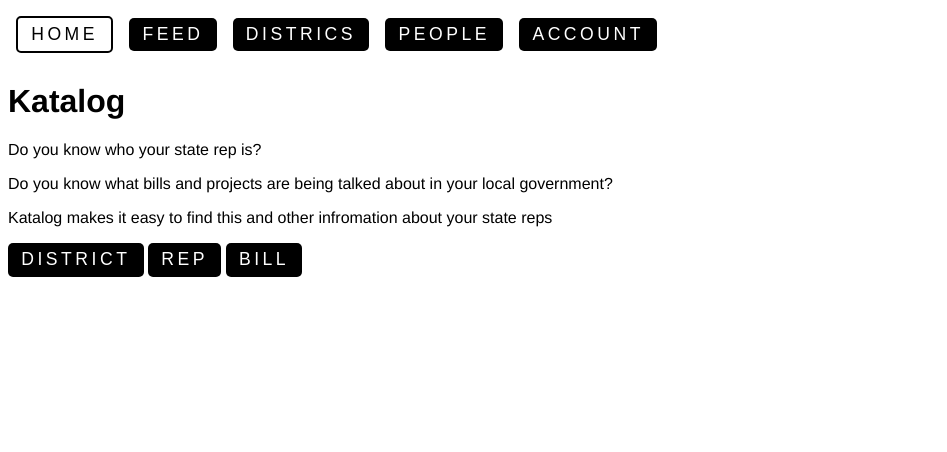
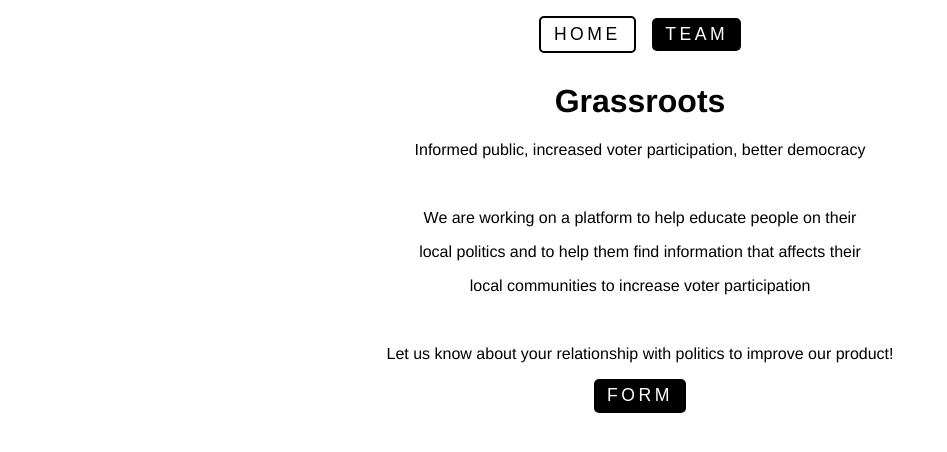
Before and after one commit to MarcoF1/grassroots, a Vue app: page / in a window 1280 px wide. Shown: the top 452 px of the page, without its empty margins (0-947 px from the left). Built offline with nearby package versions, Linux system fonts and the light colour scheme; the HTML template or start-up script is replaced by a standard one.

Commit message:
added front page

```diff
--- a/public/index.html
+++ b/public/index.html
@@ -7,11 +7,11 @@
     <meta name="viewport" content="width=device-width,initial-scale=1.0">
     <link rel="icon" href="favicon.ico">
     <link rel="stylesheet" href="web.css">
-    <title>Katalog</title>
+    <title>Grassroots</title>
   </head>
   <body>
     <noscript>
-      <strong>We're sorry but Katalog doesn't work properly without JavaScript enabled. Please enable it to continue.</strong>
+      <strong>We're sorry but Grassroots doesn't work properly without JavaScript enabled. Please enable it to continue.</strong>
     </noscript>
     <div id="app"></div>
     <!-- built files will be auto injected -->
--- a/src/components/Navbar.vue
+++ b/src/components/Navbar.vue
@@ -3,7 +3,10 @@
       <router-link to="/">
         <button v-bind:class="{ selected: $route.name  == 'main'}" class="button">Home</button>
       </router-link>
-      <router-link to="/feed">
+      <router-link to="/team">
+        <button v-bind:class="{ selected: $route.name  == 'team'}" class="button">Team</button>
+      </router-link>
+      <!-- <router-link to="/feed">
         <button v-bind:class="{ selected: $route.name  == 'feed'}" class="button">Feed</button>
       </router-link>
       <router-link to="/find">
@@ -14,16 +17,10 @@
       </router-link>
       <router-link to="/account">
         <button v-bind:class="{ selected: $route.name  == 'account'}" class="button">Account</button>
-      </router-link>
+      </router-link> -->
   </div>
 </template>
-<style scoped>
-  .selected {
-    background: rgb(255, 255, 255);
-    color: rgb(0, 0, 0);
-    border: 2px black solid
-  }
-</style>
+
 
 <script>
 export default {
@@ -38,5 +35,16 @@ export default {
   .button {
     margin: 8px;
   }
+  .selected {
+    background: rgb(255, 255, 255);
+    color: rgb(0, 0, 0);
+    border: 2px black solid
+  }
+  .nav-bar {
+    display: flex;
+    align-items: center;
+    justify-content: center;
+    /* justify-content: flex-end; */
+  }
 
 </style>
--- a/src/router.js
+++ b/src/router.js
@@ -12,44 +12,49 @@ export default new Router({
       component: () => import('./views/Main.vue')
     },
     {
-      path: '/account',
-      name: 'account',
-      component: () => import('./views/Account.vue')
+      path: '/team',
+      name: 'team',
+      component: () => import('./views/Team.vue')
     },
-    {
-      path: '/find',
-      name: 'find',
-      component: () => import('./views/Find.vue')
-    },
-    {
-      path: '/district/:id',
-      name: 'district',
-      component: () => import('./components/District.vue')
-    },
-    {
-      path: '/rep/:id',
-      name: 'rep',
-      component: () => import('./components/Representative.vue')
-    },
-    {
-      path: '/bill/:id',
-      name: 'bill',
-      component: () => import('./components/Bill.vue')
-    },
-    {
-      path: '/feed',
-      name: 'feed',
-      component: () => import('./views/Feed.vue')
-    },
-    {
-      path: '/people',
-      name: 'people',
-      component: () => import('./views/People.vue')
-    },
-    {
-      path: '/user/:id',
-      name: 'user',
-      component: () => import('./components/User.vue')
-    }
+    // {
+    //   path: '/account',
+    //   name: 'account',
+    //   component: () => import('./views/Account.vue')
+    // },
+    // {
+    //   path: '/find',
+    //   name: 'find',
+    //   component: () => import('./views/Find.vue')
+    // },
+    // {
+    //   path: '/district/:id',
+    //   name: 'district',
+    //   component: () => import('./components/District.vue')
+    // },
+    // {
+    //   path: '/rep/:id',
+    //   name: 'rep',
+    //   component: () => import('./components/Representative.vue')
+    // },
+    // {
+    //   path: '/bill/:id',
+    //   name: 'bill',
+    //   component: () => import('./components/Bill.vue')
+    // },
+    // {
+    //   path: '/feed',
+    //   name: 'feed',
+    //   component: () => import('./views/Feed.vue')
+    // },
+    // {
+    //   path: '/people',
+    //   name: 'people',
+    //   component: () => import('./views/People.vue')
+    // },
+    // {
+    //   path: '/user/:id',
+    //   name: 'user',
+    //   component: () => import('./components/User.vue')
+    // }
   ]
 })
--- a/src/views/Main.vue
+++ b/src/views/Main.vue
@@ -1,21 +1,29 @@
 <template>
   <div>
     <Navbar/>
-    <h1>Katalog</h1>
-    <p>Do you know who your state rep is?</p>
-    <p>Do you know what bills and projects are being talked about in your local government?</p>
-    <p>Katalog makes it easy to find this and other infromation about your state reps</p>
-    <router-link :to="`district/${Math.ceil(Math.random()*100)}`">
-      <button class="button">District </button>
-    </router-link>
-    {{' '}}
-    <router-link :to="`rep/${Math.ceil(Math.random()*100)}`">
-      <button class="button">Rep </button>
-    </router-link>
-    {{' '}}
-    <router-link :to="`bill/${Math.ceil(Math.random()*100)}`">
-      <button class="button">Bill </button>
-    </router-link>
+    <center>
+    <h1>Grassroots</h1>
+    <p>Informed public, increased voter participation, better democracy</p>
+
+    <br/>
+
+    <p>We are working on a platform to help educate people on their</p>
+    <p>local politics and to help them find information that affects their</p>
+    <p>local communities to increase voter participation</p>
+
+    <br/>
+
+    <p>Let us know about your relationship with politics to improve our product!</p>
+    <a href="https://forms.gle/r1bcfqU9ZH3a28sv9" target="_blank">
+      <button class="button">
+      Form
+      </button>
+    </a>
+
+
+    </center>
+
+
   </div>
 </template>
 
--- /dev/null
+++ b/src/views/Team.vue
@@ -0,0 +1,29 @@
+<template>
+  <div>
+    <Navbar/>
+    <center>
+    <h1>Team</h1>
+    <p><a href="https://www.linkedin.com/in/moisestrejo/" target="_blank">Moises Trejo</a>, <a href="https://www.linkedin.com/in/jason-ramirez-17b3aa154/" target="_blank">Jason Ramirez</a>, <a href="https://www.linkedin.com/in/marcofleming/" target="_blank">Marco Fleming</a></p>
+
+
+
+    <br/>
+    <p>We are three underepresented minorities studying at MIT who are<p>
+    <p>passionate about education and government participation.</p>
+    <p>We are interested in using technology to bridge the gap between
+    <p>representatives and the public.</p>
+    </center>
+
+  </div>
+</template>
+
+<script>
+import Navbar from "../components/Navbar.vue";
+
+export default {
+  name: "Team",
+  components: {
+    Navbar
+  }
+};
+</script>
```
Also changed, not shown: 1 other file (tests, documents, lock files or other folders).
